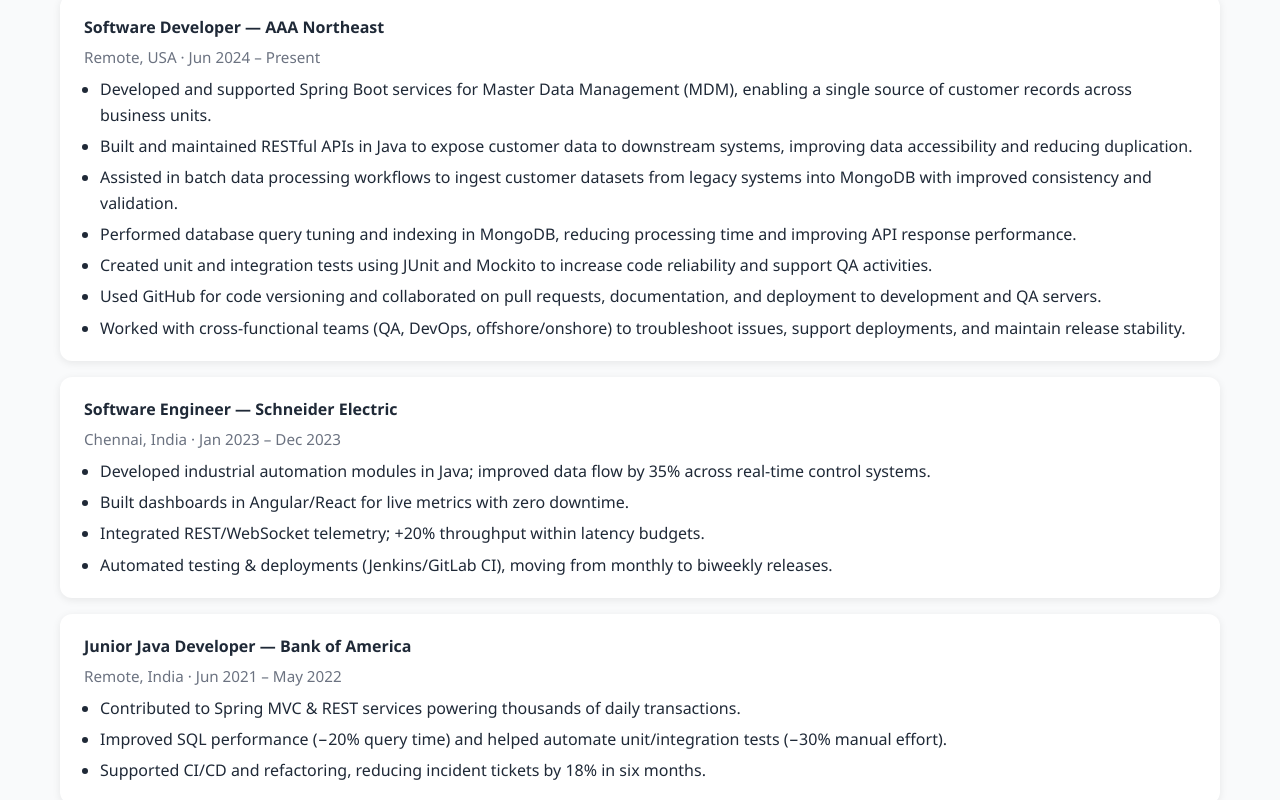
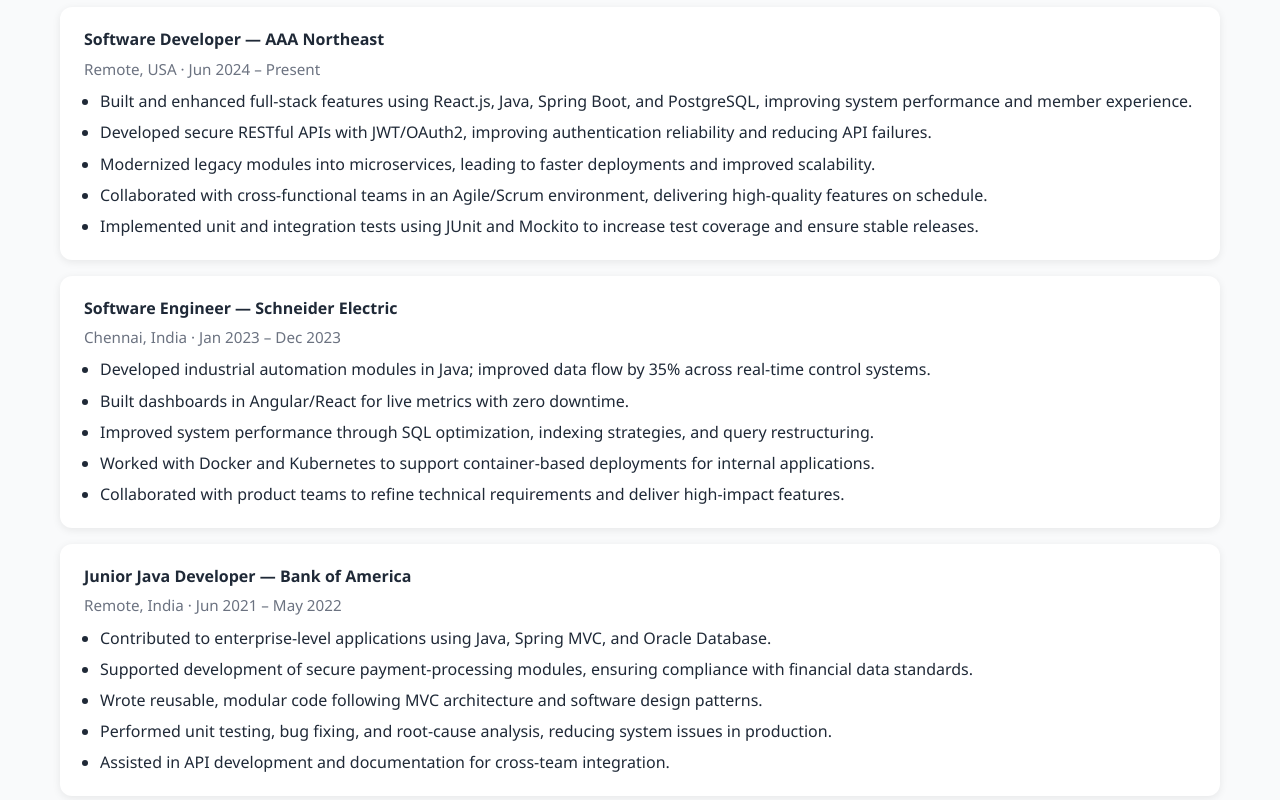
Before and after one commit to nikithasri-168/nikitha-s-portfolio, a plain HTML site: page index.html in a window 1280 px wide. Shown: the part 1240-2040 px from the top of the page. Drawn offline with Linux system fonts and the light colour scheme.

Commit message:
added info

```diff
--- a/index.html
+++ b/index.html
@@ -89,7 +89,9 @@
   <!-- nav -->
   <nav>
     <div class="container">
-      <div class="logo">NG</div>
+      <div class="logo">
+        <img src="image.png" alt="Portfolio Logo" style="height: 40px;" />
+      </div>
       <ul>
         <li><a href="#home">Home</a></li>
         <li><a href="#skills">Skills</a></li>
@@ -168,13 +170,11 @@
           <h4>Software Developer — AAA Northeast</h4>
           <div class="meta">Remote, USA · Jun 2024 – Present</div>
           <ul>
-            <li>Developed and supported Spring Boot services for Master Data Management (MDM), enabling a single source of customer records across business units.</li>
-            <li>Built and maintained RESTful APIs in Java to expose customer data to downstream systems, improving data accessibility and reducing duplication.</li>
-            <li>Assisted in batch data processing workflows to ingest customer datasets from legacy systems into MongoDB with improved consistency and validation.</li>
-            <li>Performed database query tuning and indexing in MongoDB, reducing processing time and improving API response performance.</li>
-            <li>Created unit and integration tests using JUnit and Mockito to increase code reliability and support QA activities.</li>
-            <li>Used GitHub for code versioning and collaborated on pull requests, documentation, and deployment to development and QA servers.</li>
-            <li>Worked with cross-functional teams (QA, DevOps, offshore/onshore) to troubleshoot issues, support deployments, and maintain release stability.</li>
+            <li>Built and enhanced full-stack features using React.js, Java, Spring Boot, and PostgreSQL, improving system performance and member experience.</li>
+            <li>Developed secure RESTful APIs with JWT/OAuth2, improving authentication reliability and reducing API failures.</li>
+            <li>Modernized legacy modules into microservices, leading to faster deployments and improved scalability.</li>
+            <li>Collaborated with cross-functional teams in an Agile/Scrum environment, delivering high-quality features on schedule.</li>
+            <li>Implemented unit and integration tests using JUnit and Mockito to increase test coverage and ensure stable releases.</li>
           </ul>
 
         </div>
@@ -185,8 +185,9 @@
           <ul>
             <li>Developed industrial automation modules in Java; improved data flow by 35% across real-time control systems.</li>
             <li>Built dashboards in Angular/React for live metrics with zero downtime.</li>
-            <li>Integrated REST/WebSocket telemetry; +20% throughput within latency budgets.</li>
-            <li>Automated testing & deployments (Jenkins/GitLab CI), moving from monthly to biweekly releases.</li>
+            <li>Improved system performance through SQL optimization, indexing strategies, and query restructuring.</li>
+            <li>Worked with Docker and Kubernetes to support container-based deployments for internal applications.</li>
+            <li>Collaborated with product teams to refine technical requirements and deliver high-impact features.</li>
           </ul>
         </div>
 
@@ -194,9 +195,12 @@
           <h4>Junior Java Developer — Bank of America</h4>
           <div class="meta">Remote, India · Jun 2021 – May 2022</div>
           <ul>
-            <li>Contributed to Spring MVC & REST services powering thousands of daily transactions.</li>
-            <li>Improved SQL performance (−20% query time) and helped automate unit/integration tests (−30% manual effort).</li>
-            <li>Supported CI/CD and refactoring, reducing incident tickets by 18% in six months.</li>
+            <li>Contributed to enterprise-level applications using Java, Spring MVC, and Oracle Database.</li>
+            <li>Supported development of secure payment-processing modules, ensuring compliance with financial data standards.</li>
+            <li>Wrote reusable, modular code following MVC architecture and software design patterns.</li>
+            <li>Performed unit testing, bug fixing, and root-cause analysis, reducing system issues in production.</li>
+            <li>Assisted in API development and documentation for cross-team integration.</li>
+
           </ul>
         </div>
 
```
Also changed, not shown: 1 other file.
